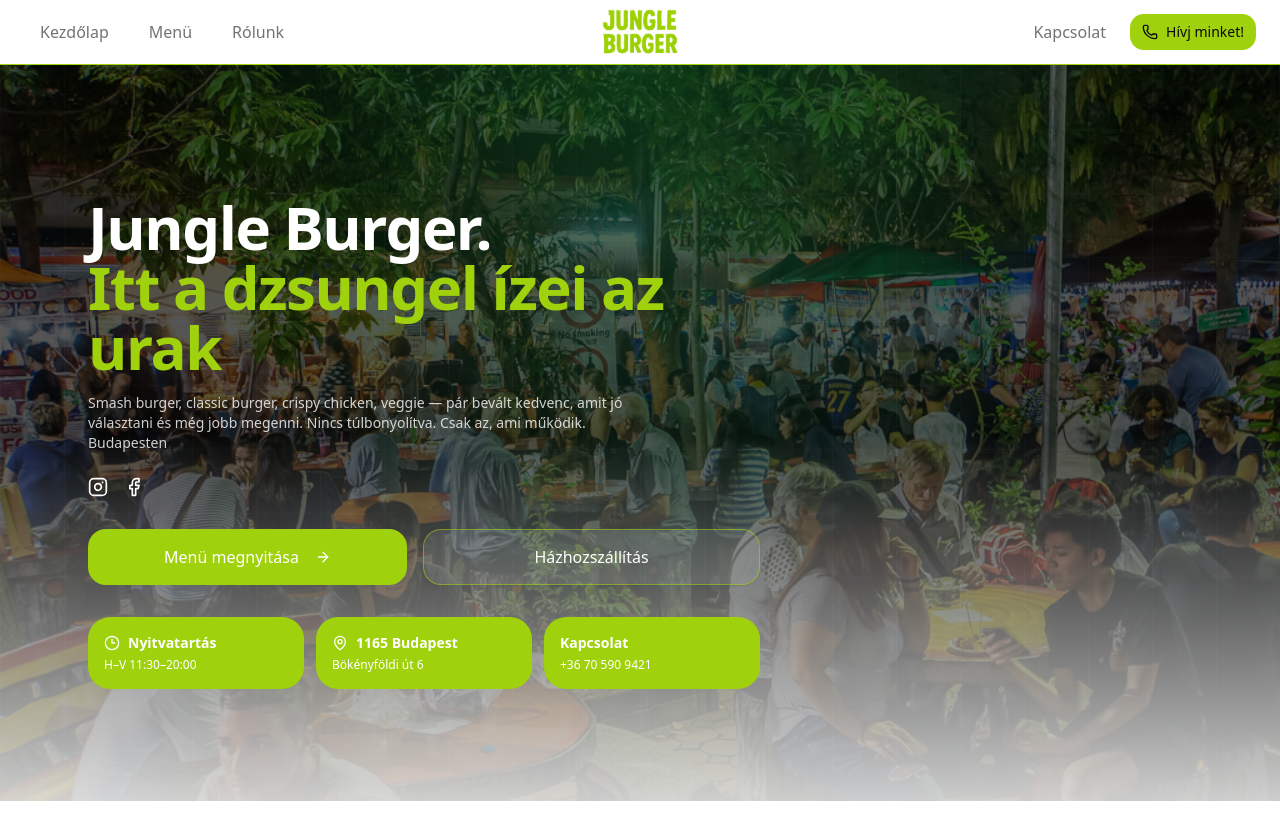
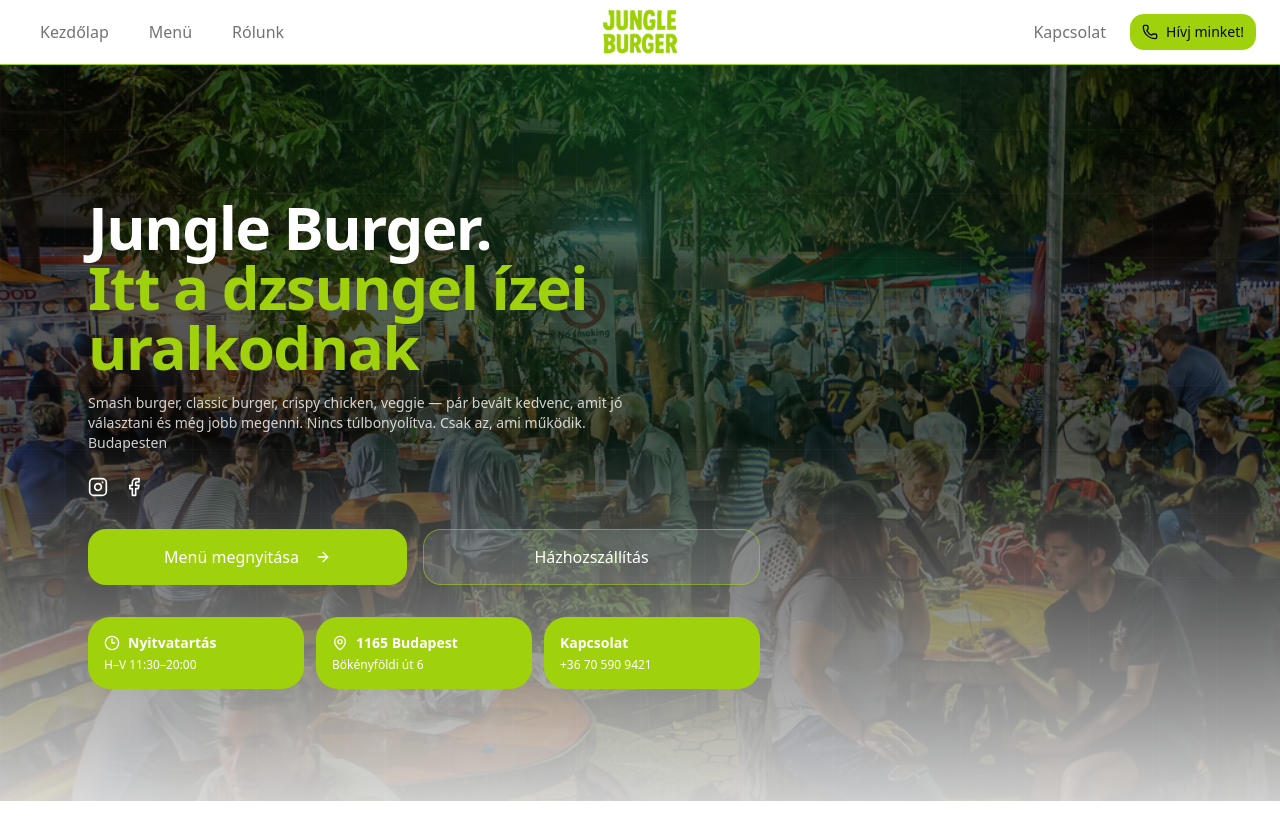
Before and after one commit to BlazsejKrisz/jungle-burger, a Next.js app: page / in a window 1280 px wide. Shown: the top 840 px of the page. Built offline with nearby package versions, Linux system fonts and the light colour scheme.

Commit message:
small text change hero

```diff
--- a/components/hero.tsx
+++ b/components/hero.tsx
@@ -53,7 +53,7 @@
             Jungle Burger.
             <br />
             <span className="text-[var(--jungle)] text-4xl md:text-6xl">
-             Itt a dzsungel ízei az urak
+             Itt a dzsungel ízei uralkodnak
             </span>
           </h1>
 
```
